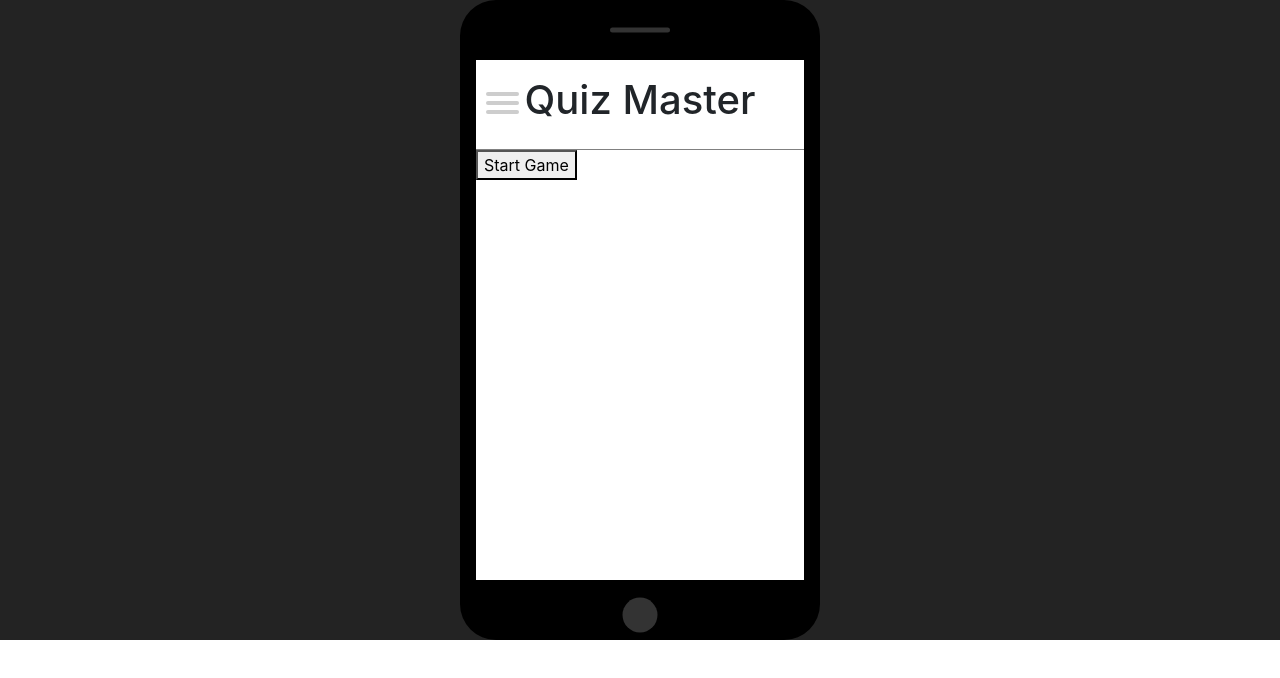
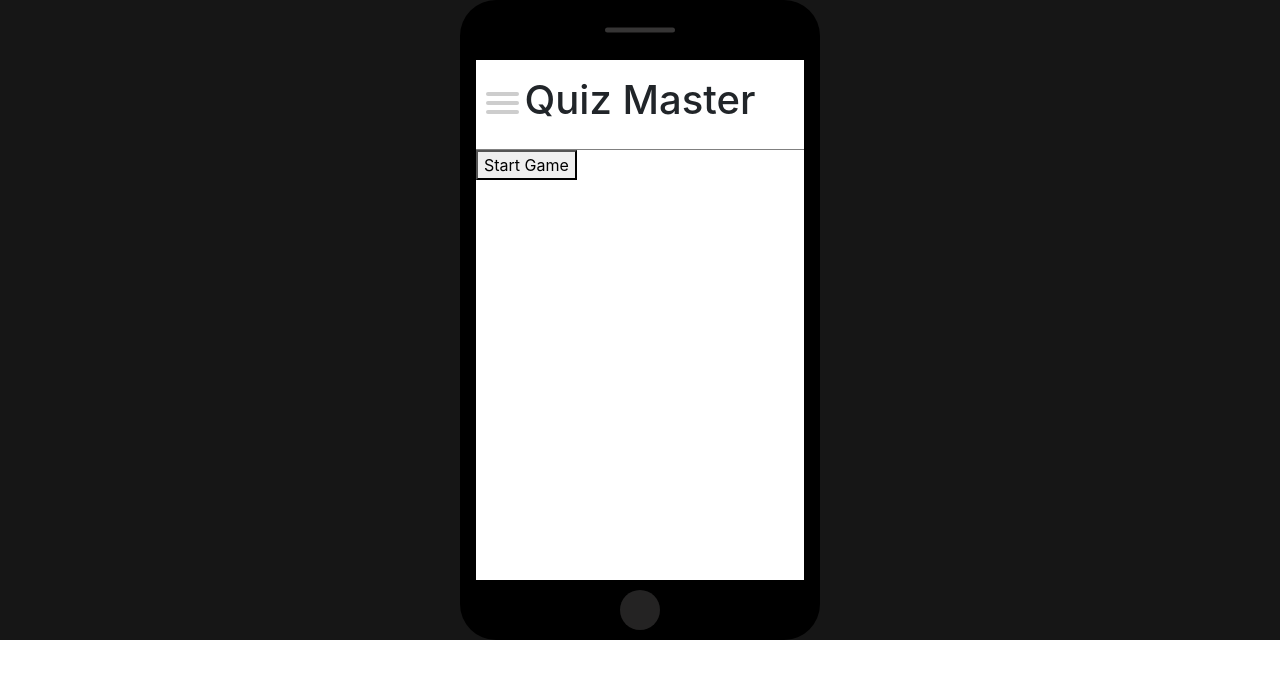
Before and after one commit to MazenMezher/mandatory-uxdesign2, a React (Create React App) app: page / in a window 1280 px wide. Shown: the top 678 px of the page. Built offline with nearby package versions, Linux system fonts and the light colour scheme.

Commit message:
final version

```diff
--- a/src/App.css
+++ b/src/App.css
@@ -3,10 +3,7 @@
   padding: 0px;
   margin: 0px;
   box-sizing: border-box;
-  background: #232323;
-}
-
-html{
+  background: #161616;
   height: 100%;
   width: 100%;
 }
--- a/src/Components/Main.js
+++ b/src/Components/Main.js
@@ -16,7 +16,7 @@ class Main extends Component {
             focusTrap: false,
         }
     }
-
+// Keeps track on the checkbox if its checked or unchecked
     checkBoxOnChange = (e) => {
         if(this.state.checked !== e.target.checked) {
             this.setState({
@@ -36,14 +36,13 @@ class Main extends Component {
         this.setState({checked: true})
     }
     render() {
-
         return (
                 <div className="smartphone">
                     <div className="content">
                         <header>
-                            <div id="nav">
+                            <div id="nav" >
                             <FocusTrap active={this.state.focusTrap}>
-                                <div>
+                                <div aria-label={"Menu Button"}>
                                 <input aria-label={"Close Menu Button"} type="checkbox" checked={this.state.checked} onChange={this.checkBoxOnChange.bind(this)} className="focusNavItems" />
                                 <span></span>
                                 <span></span>
--- a/src/Components/NavPages/About.js
+++ b/src/Components/NavPages/About.js
@@ -7,24 +7,24 @@ class About extends Component {
         super(props)
 
         this.state = {
-             show: false,
+            show: false,
         }
     }
 
     handleModal = () => {
         this.setState({ show: !this.state.show });
         this.props.changeFocusTrap()
-      }
-
+    }
 
     render() {
         return (
             <>
+            {/* Bootstrap modal dialog for my about page */}
             <Button onClick={this.handleModal}>About</Button>
             <Modal show={this.state.show} onHide={this.handleModal} backdrop="static">
             <Modal.Header closeButton><h2 tabIndex="0">About</h2></Modal.Header>
             <Modal.Body style={{ margin: '0 auto' }} >
-                <p tabIndex="0">Lorem ipsum dolor sit amet consectetur adipisicing elit. Assumenda voluptas quaerat qui eaque, mollitia similique quisquam, alias officia possimus facilis totam a, sed eius obcaecati sapiente quia tenetur quas rem.</p>
+                <p tabIndex="0">Pizza ipsum dolor sit amet consectetur adipisicing elit. Assumenda voluptas quaerat qui eaque, mollitia similique quisquam, alias officia possimus facilis totam a, sed eius obcaecati sapiente quia tenetur quas rem.</p>
             </Modal.Body>
             </Modal>
       </>
--- a/src/Components/NavPages/Stats.js
+++ b/src/Components/NavPages/Stats.js
@@ -24,6 +24,7 @@ class Stats extends Component {
         let wrongAnswers = totalRounds * 10 - totalScore;
         return (
             <>
+            {/* Bootstrap modal dialog for my stat page */}
             <Button  onClick={this.handleModal}>Stats</Button>
             <Modal show={this.state.show} onHide={this.handleModal} backdrop="static">
             <Modal.Header closeButton><h2 tabIndex="0">Stats</h2></Modal.Header>
--- a/src/Components/Quiz.js
+++ b/src/Components/Quiz.js
@@ -12,14 +12,14 @@ class Quiz extends Component {
         super(props)
 
         this.state = {
-            gameStart: false,
+
             quizz: [],
-
             answered: [],
             rightAnswers: [],
+
             correctAnswers: '',
-
-            showmodalBox: false
+            showmodalBox: false,
+            gameStart: false,
         }
     }
 
@@ -27,28 +27,16 @@ class Quiz extends Component {
         this.setState({gameStart: true})
     }
 
-    onInputClick = (e) => {
-        console.log(e.target)
-    }
-
-
-    checkAnswers = (svar, myChoice) => {
-        // console.log(svar);
-        // console.log(myChoice);
+    checkAnswers = (correctChoice, myChoice) => {
 
         let answer
 
-        if (svar === myChoice) {
-        console.log('rätt svar');
+        if (correctChoice === myChoice) {
           rightAnswer++;
           answer = myChoice;
         } else {
-        //   console.log('fel svar!');
           answer = null;
         }
-
-        console.log(rightAnswer);
-        // console.log(answer);
       }
 
     setGameBoard = () => {
@@ -81,34 +69,25 @@ class Quiz extends Component {
     axios('https://opentdb.com/api.php?amount=10&type=multiple')
     .then(res => {
       res.data.results.map(q => {
-        // console.log(q);
 
         const newQuestion = {
           question: q.question
         };
 
         const answerChoises = [ ...q.incorrect_answers ];
-        // console.log(answerChoises);
 
         newQuestion.answer = Math.floor(Math.random() * 3) + 1;
         newQuestion.realAnswer = q.correct_answer;
-        // console.log(newQuestion);
-
 
         answerChoises.splice(
           newQuestion.answer -1,
           0,
           q.correct_answer
         );
-        // console.log(answerChoises);
 
         answerChoises.forEach((choice, index) => {
           newQuestion['choice' + (index + 1)] = choice;
         });
-
-        // console.log(answerChoises);
-        // console.log(newQuestion);
-
         let myQuizzArr = this.state.quizz;
         myQuizzArr.push(newQuestion);
 
@@ -126,15 +105,15 @@ clearGame = () => {
     this.setState({ correctAnswers: '' });
   }
 
-  onChange = (svar, myChoice) => {
+  onChange = (correctChoice, myChoice) => {
+
+    let myRightAnswers = this.state.rightAnswers;
+    myRightAnswers.push(correctChoice);
+    this.setState({ rightAnswers: myRightAnswers });
 
     let myAnswers = this.state.answered;
     myAnswers.push(myChoice);
     this.setState({ answered: myAnswers });
-
-    let myRightAnswers = this.state.rightAnswers;
-    myRightAnswers.push(svar);
-    this.setState({ rightAnswers: myRightAnswers });
   }
 
   handleModal = () => {
@@ -147,13 +126,8 @@ clearGame = () => {
     let answers = 0;
 
     for (let i = 0; i < allAnswers.length; i++) {
-      // console.log(allAnswers[i]);
-      // console.log(i);
       if (allrightAnswers[i] === allAnswers[i]) {
-        console.log('right answer');
         answers++
-      } else {
-        console.log('false answer');
       }
     }
 
@@ -176,6 +150,7 @@ clearGame = () => {
   }
 
     render() {
+      // Logic to hide the button once the game starts
         const {gameStart, quizz, showmodalBox, correctAnswers} = this.state
         let removeButton = "";
         let hideModalButton = ""
@@ -189,6 +164,7 @@ clearGame = () => {
 
         return (
             <>
+            {/* A button that fetches 10 random questions and maps them out and on the onclick this button becomes hidden */}
             <button onClick={this.setGameBoard} className={removeButton} >Start Game</button>
                 {
                     quizz.map(x => {
@@ -202,8 +178,8 @@ clearGame = () => {
                             "&amp;": "&" ,
                             "&uuml;": "ü"
                         }
-
-                        let svar = x.realAnswer.replace(/&#?\w+;/g, match => entities[match]);
+                // Replacing random wierd symbols
+                        let correctChoice = x.realAnswer.replace(/&#?\w+;/g, match => entities[match]);
                         let questions = x.question.replace(/&#?\w+;/g, match => entities[match]);
                         let choice1 = x.choice1.replace(/&#?\w+;/g, match => entities[match]);
                         let choice2 = x.choice2.replace(/&#?\w+;/g, match => entities[match]);
@@ -212,27 +188,28 @@ clearGame = () => {
 
                         return (
                             <>
+            {/* A form used to render in my questions with four answer choices that has a radio button each as a choice */}
             <form>
             <p className="question" aria-label={"The question is" + questions} tabIndex="0">{questions}</p>
             <ul className="answer-ul">
 
             <div className="answers-div">
-                <input aria-label={"radio button" + choice1} type="radio" id={choice1} className="radioStyle" name="question" value={choice1} onChange={() => this.onChange(svar, choice1)} />
+                <input aria-label={"Choice 1 is" + choice1} type="radio" id={choice1} className="radioStyle" name="question" value={choice1} onChange={() => this.onChange(correctChoice, choice1)} />
                 <label htmlFor={choice1} className="labelSize">{choice1}</label>
             </div>
 
             <div className="answers-div">
-                <input aria-label={"radio button" + choice2}  type="radio" id={choice2} className="radioStyle" name="question" value={choice2} onChange={() => this.onChange(svar, choice2)} />
+                <input aria-label={"Choice 2 is" + choice2}  type="radio" id={choice2} className="radioStyle" name="question" value={choice2} onChange={() => this.onChange(correctChoice, choice2)} />
                 <label htmlFor={choice2} className="labelSize">{choice2}</label>
             </div>
 
             <div className="answers-div">
-                <input aria-label={"radio button" + choice3}  type="radio" id={choice3} className="radioStyle" name="question" value={choice3} onChange={() => this.onChange(svar, choice3)} />
+                <input aria-label={"Choice 3 is" + choice3}  type="radio" id={choice3} className="radioStyle" name="question" value={choice3} onChange={() => this.onChange(correctChoice, choice3)} />
                 <label htmlFor={choice3} className="labelSize">{choice3}</label>
             </div>
 
             <div className="answers-div">
-                <input aria-label={"radio button" + choice4} type="radio" id={choice4} className="radioStyle" name="question" value={choice4} onChange={() => this.onChange(svar, choice4)} />
+                <input aria-label={"Choice 4 is" + choice4} type="radio" id={choice4} className="radioStyle" name="question" value={choice4} onChange={() => this.onChange(correctChoice, choice4)} />
                 <label htmlFor={choice4} className="labelSize">{choice4}</label>
             </div>
             </ul>
@@ -241,16 +218,17 @@ clearGame = () => {
                     )
                     })
                 }
+                {/* Bootstrap button to submit my answers and get a feedback on how well you did aswell questions to play again or quit */}
                 <div className={hideModalButton}>
                 <Button onClick={this.handleModal}>Submit answers</Button>
                 <Modal show={showmodalBox} onHide={this.handleModal} backdrop="static">
-                    <Modal.Header closeButton>Modal Head</Modal.Header>
-                    <Modal.Body>
+                    <Modal.Header closeButton><b tabIndex="0">Finished Score</b></Modal.Header>
+                    <Modal.Body tabIndex="0">
                     <h1>Your score is:</h1>
                     <h3>{correctAnswers} / 10</h3>
                     </Modal.Body>
                     <Modal.Footer>
-                    <Button onClick={this.setGameBoard}>
+                    <Button onClick={this.setGameBoard} >
                         Restart Game
                     </Button>
                     <Button onClick={this.clearGame}>
@@ -259,8 +237,6 @@ clearGame = () => {
                     </Modal.Footer>
                 </Modal>
                 </div>
-
-                {/* chromevox screen reader */}
             </>
         )
     }
--- a/src/Css/Phone.css
+++ b/src/Css/Phone.css
@@ -14,13 +14,13 @@
   .smartphone:before {
     content: '';
     display: block;
-    width: 60px;
+    width: 70px;
     height: 5px;
     position: absolute;
     top: -30px;
     left: 50%;
     transform: translate(-50%, -50%);
-    background: #333;
+    background: rgb(54, 53, 53);
     border-radius: 10px;
   }
 
@@ -28,13 +28,13 @@
   .smartphone:after {
     content: '';
     display: block;
-    width: 35px;
-    height: 35px;
+    width: 40px;
+    height: 40px;
     position: absolute;
     left: 50%;
     bottom: -70px;
     transform: translate(-50%, -50%);
-    background: #333;
+    background: rgb(36, 35, 35);
     border-radius: 50%;
   }
 
@@ -49,13 +49,10 @@
 
   }
 
-
-
 Header{
     border-bottom: 1px solid grey;
     padding: 5% 0px;
 }
-
 
 h1 {
     text-align: center;
@@ -68,19 +65,6 @@ main{
     height: 82.7%;
     overflow-y: auto;
 }
-
-/* .CenterButton{
-    position: absolute;
-    left: 50%;
-    top: 60%;
-    transform: translate(-50%, -60%);
-    border-radius: 5px;
-    outline: none;
-    cursor: pointer;
-  } */
-
-
-
 
 .radio-box {
     position: relative;
@@ -122,7 +106,6 @@ main{
 
 .radio-box .Radio:checked ~ .radio-checkmark {
     background-color: #eee;
-    border: 2px solid #6200eeff;
 }
 
 
```
Lines whose indentation alone changed are shown as unchanged.
